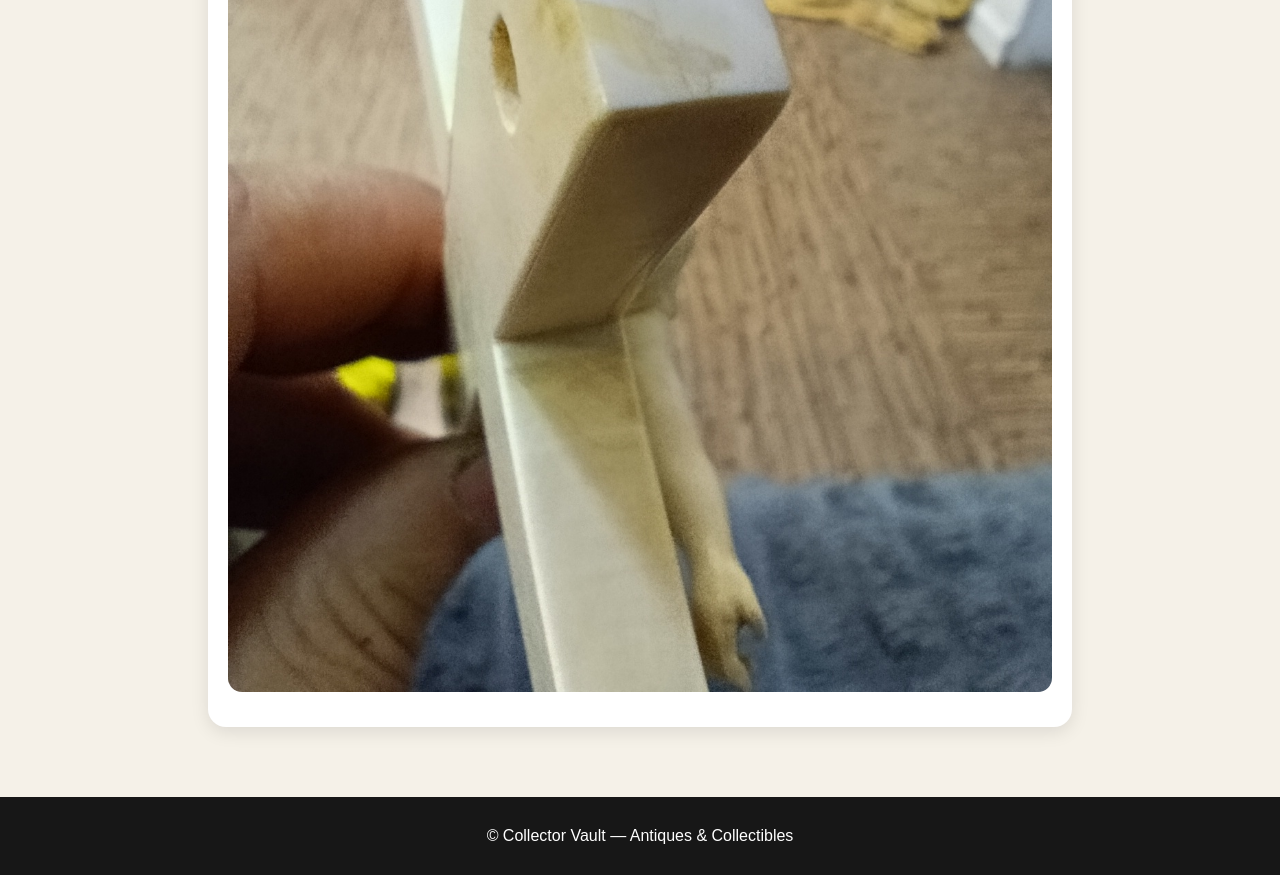
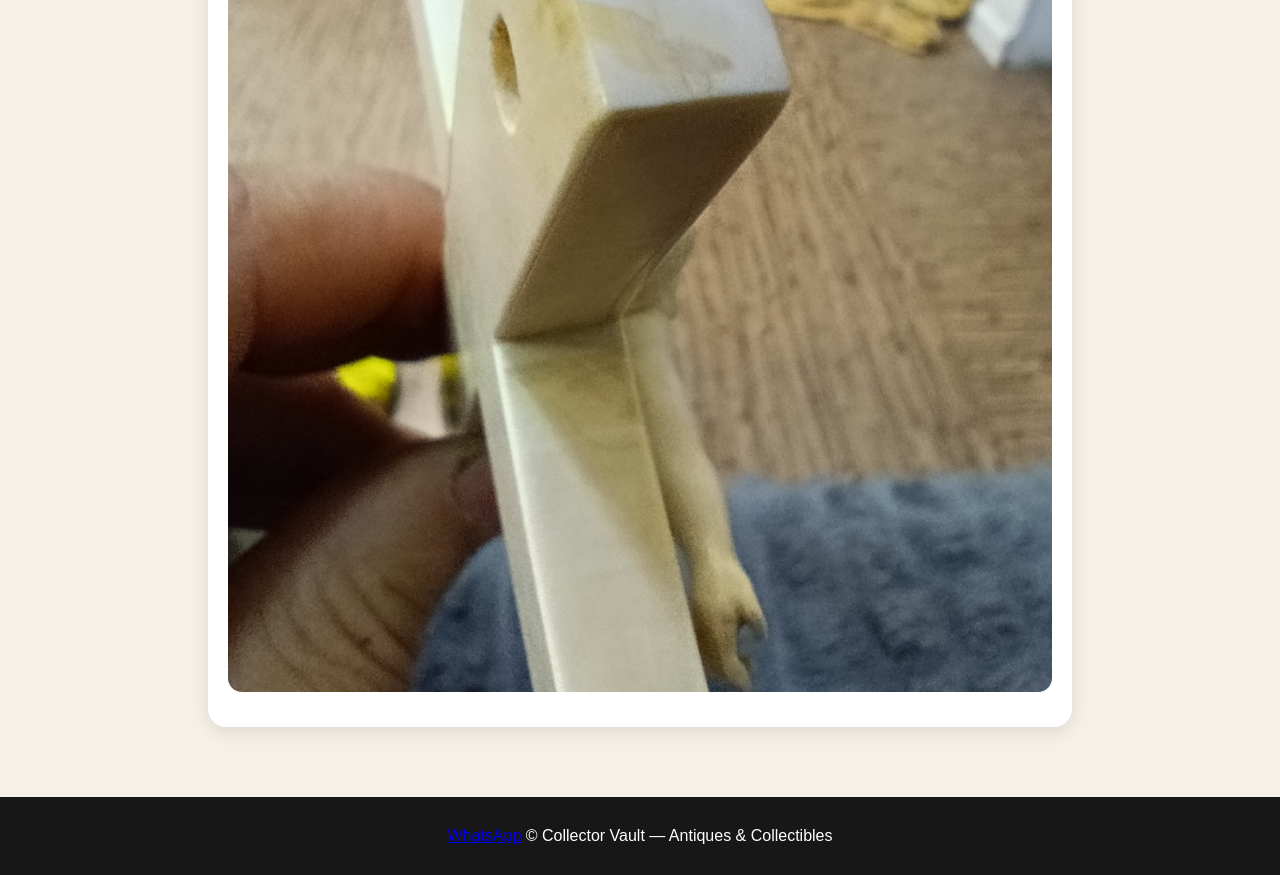
Before and after one commit to anatoliy-perehrest/collector-vault, a plain HTML site: page index.html in a window 1280 px wide. Shown: the part 7289-8164 px from the top of the page. Drawn offline with Linux system fonts and the light colour scheme.

Commit message:
Update index.html

```diff
--- a/index.html
+++ b/index.html
@@ -161,6 +161,7 @@ footer {
 </main>
 
 <footer>
+<a href="https://wa.me/380687343034">WhatsApp</a>
   © Collector Vault — Antiques & Collectibles
 </footer>
 
```
